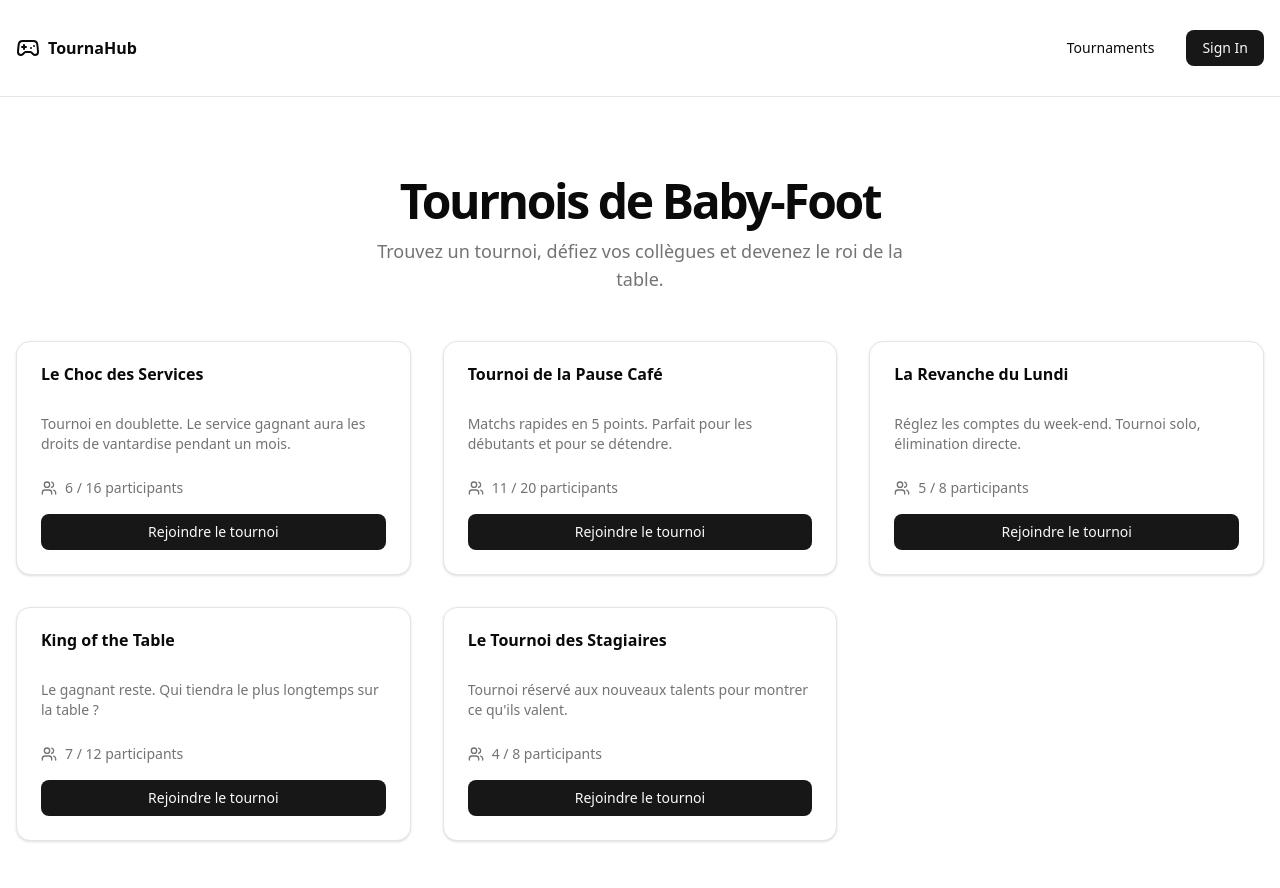
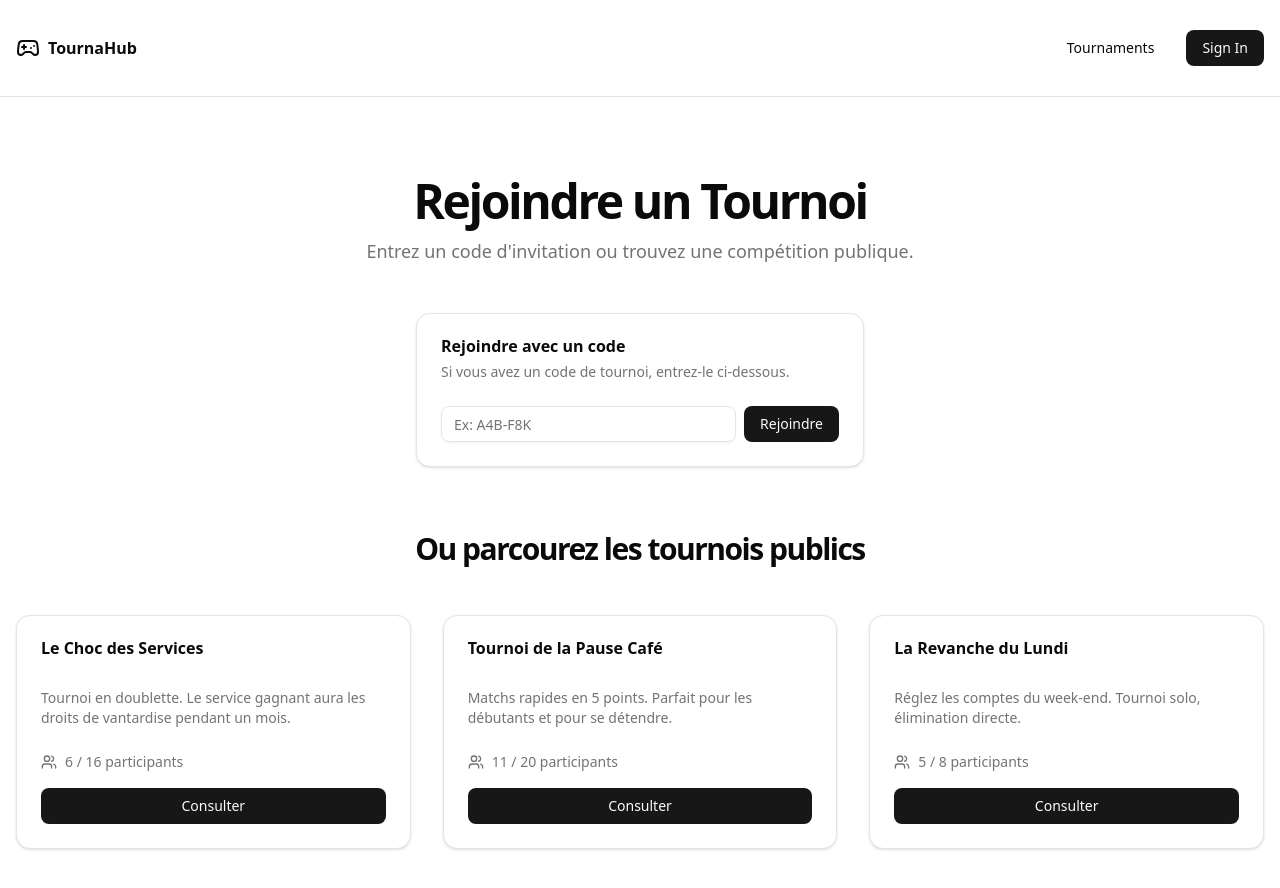
Before and after one commit to Spartqent01/Hackathon_Ynov-2025, a Next.js app in the folder hackathon-app/: page /tournaments/join in a window 1280 px wide. Shown: the top 888 px of the page. Built offline with nearby package versions, Linux system fonts and the light colour scheme.

Commit message:
fix(page):tournaments joins

```diff
--- a/hackathon-app/src/app/tournaments/join/page.tsx
+++ b/hackathon-app/src/app/tournaments/join/page.tsx
@@ -7,14 +7,13 @@ import {
   CardHeader,
   CardTitle,
 } from "@/components/ui/card";
+import { Input } from "@/components/ui/input";
 import { Users } from "lucide-react";
 
-const data = [
+const MOCK_FOOSBALL_TOURNAMENTS = [
   { id: 1, name: "Le Choc des Services", description: "Tournoi en doublette. Le service gagnant aura les droits de vantardise pendant un mois.", currentPlayers: 6, maxPlayers: 16 },
   { id: 2, name: "Tournoi de la Pause Café", description: "Matchs rapides en 5 points. Parfait pour les débutants et pour se détendre.", currentPlayers: 11, maxPlayers: 20 },
   { id: 3, name: "La Revanche du Lundi", description: "Réglez les comptes du week-end. Tournoi solo, élimination directe.", currentPlayers: 5, maxPlayers: 8 },
-  { id: 4, name: "King of the Table", description: "Le gagnant reste. Qui tiendra le plus longtemps sur la table ?", currentPlayers: 7, maxPlayers: 12 },
-  { id: 5, name: "Le Tournoi des Stagiaires", description: "Tournoi réservé aux nouveaux talents pour montrer ce qu'ils valent.", currentPlayers: 4, maxPlayers: 8 },
 ];
 
 export default function JoinTournamentPage() {
@@ -22,15 +21,40 @@ export default function JoinTournamentPage() {
     <main className="container py-12 md:py-20 px-4">
       <div className="text-center mb-12">
         <h1 className="text-4xl md:text-5xl font-bold tracking-tighter">
-          Tournois de Baby-Foot
+          Rejoindre un Tournoi
         </h1>
         <p className="text-lg text-muted-foreground mt-3 max-w-xl mx-auto">
-          Trouvez un tournoi, défiez vos collègues et devenez le roi de la table.
+          Entrez un code d'invitation ou trouvez une compétition publique.
         </p>
       </div>
 
+      {/* --- NOUVELLE SECTION : REJOINDRE PAR CODE --- */}
+      <div className="max-w-md mx-auto mb-16">
+        <Card>
+          <CardHeader>
+            <CardTitle>Rejoindre avec un code</CardTitle>
+            <CardDescription>
+              Si vous avez un code de tournoi, entrez-le ci-dessous.
+            </CardDescription>
+          </CardHeader>
+          <CardContent>
+            <div className="flex w-full items-center space-x-2">
+              <Input type="text" placeholder="Ex: A4B-F8K" />
+              <Button type="submit">Rejoindre</Button>
+            </div>
+          </CardContent>
+        </Card>
+      </div>
+
+      {/* --- LISTE DES TOURNOIS PUBLICS --- */}
+      <div className="text-center mb-12">
+        <h2 className="text-3xl font-bold tracking-tighter">
+          Ou parcourez les tournois publics
+        </h2>
+      </div>
+
       <div className="grid grid-cols-1 md:grid-cols-2 lg:grid-cols-3 gap-8">
-        {data.map((tournament) => (
+        {MOCK_FOOSBALL_TOURNAMENTS.map((tournament) => (
           <Card key={tournament.id} className="flex flex-col">
             <CardHeader>
               <CardTitle>{tournament.name}</CardTitle>
@@ -43,7 +67,7 @@ export default function JoinTournamentPage() {
                   <Users className="mr-2 h-4 w-4" />
                   <span>{tournament.currentPlayers} / {tournament.maxPlayers} participants</span>
                 </div>
-              <Button className="w-full">Rejoindre le tournoi</Button>
+              <Button className="w-full">Consulter</Button>
             </CardFooter>
           </Card>
         ))}
```
